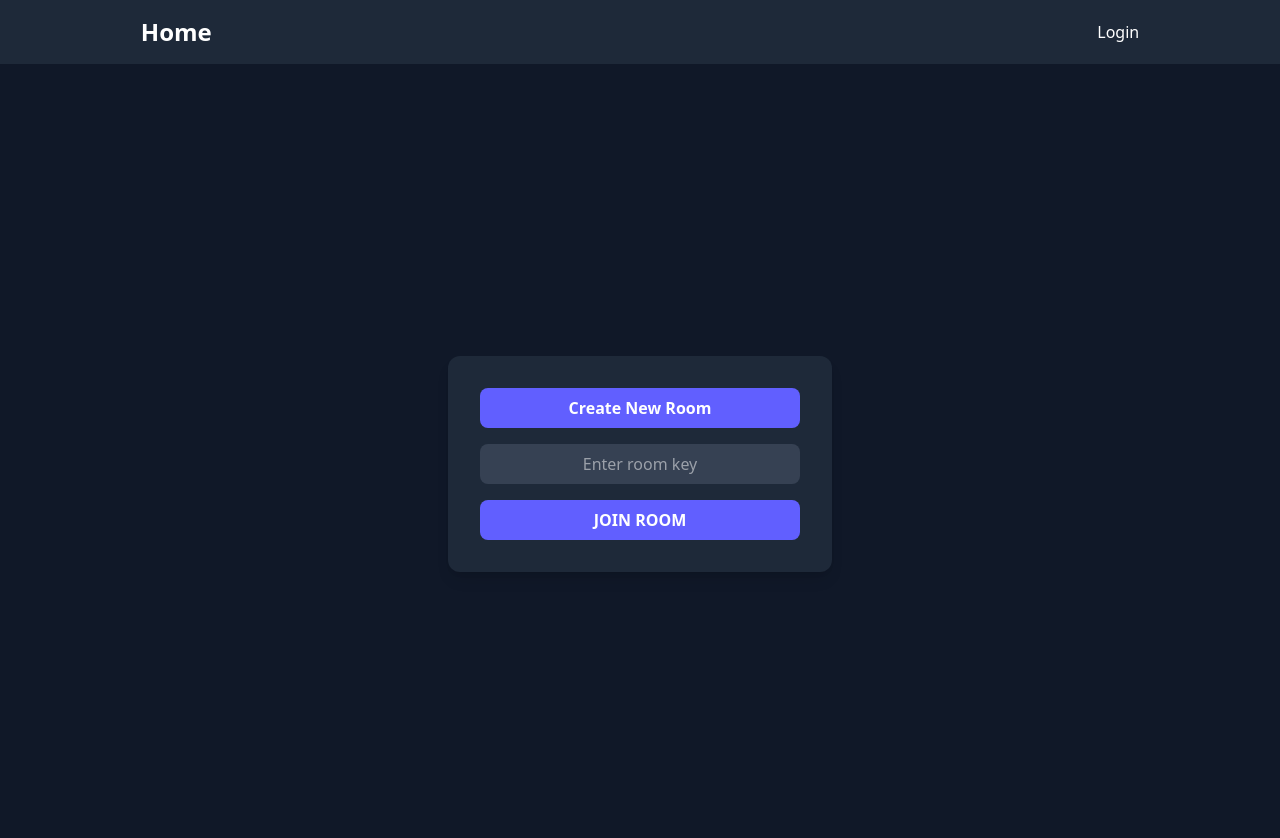
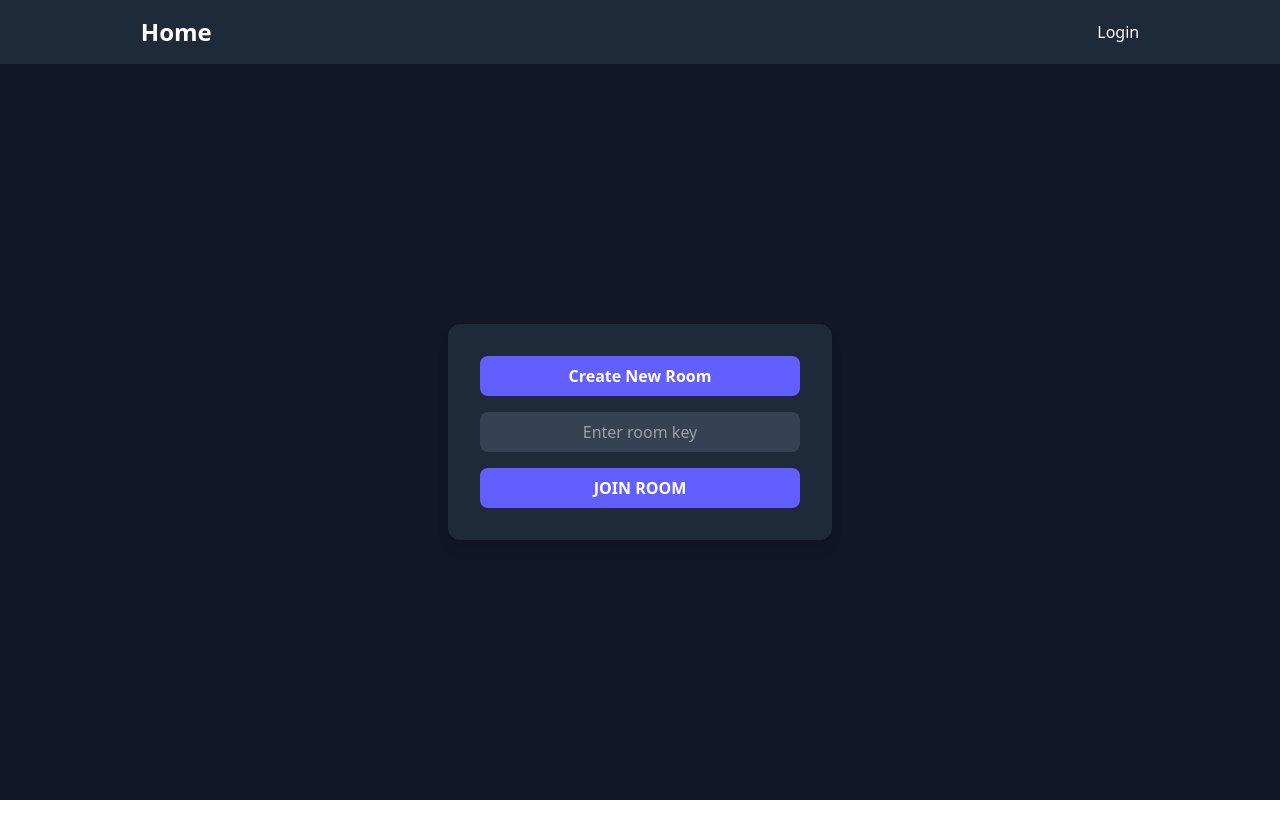
Before and after one commit to harshavardanan/Collaborative-editor, a React (Vite) app in the folder client/: page / in a window 1280 px wide. Shown: the top 838 px of the page. After the commit the page ends 800 px from the top, so only its background shows below. Built offline with nearby package versions, Linux system fonts and the light colour scheme; no server answers.

Commit message:
some fixing done in styles

```diff
--- a/client/src/App.tsx
+++ b/client/src/App.tsx
@@ -14,13 +14,20 @@ export default function App() {
 
   return (
     <Router>
-      <div>
-        <Toaster position="top-right" />
+      {/* Global Toast Notifications */}
+      <Toaster position="top-right" />
+
+      {/* Full-page wrapper */}
+      <div className="min-h-screen flex flex-col bg-gray-900 text-white">
+        {/* Navbar */}
         <Navbar />
-        <Routes>
-          <Route path="/" element={<Home />} />
-          <Route path="/editor/:roomId" element={<SocketConfig />} />
-        </Routes>
+
+        {/* Content Wrapper */}
+        <div className="flex-grow flex items-center justify-center p-6">
+          <Routes>
+            <Route path="/" element={<Home />} />
+          </Routes>
+        </div>
       </div>
     </Router>
   );
--- a/client/src/Home.tsx
+++ b/client/src/Home.tsx
@@ -47,7 +47,7 @@ export default function Home() {
   };
 
   return (
-    <div className="flex items-center justify-center h-screen bg-gray-900">
+    <div className="flex items-center w-full justify-center h-full bg-gray-900">
       {currentRoom ? (
         <SocketConfig userData={userData} roomName={currentRoom.roomId} />
       ) : (
--- a/client/src/components/SocketConfig.tsx
+++ b/client/src/components/SocketConfig.tsx
@@ -87,7 +87,6 @@ const SocketConfig: React.FC<SocketConfigProps> = ({ userData, roomName }) => {
 
   return (
     <div className="flex flex-col items-center justify-start w-full bg-gray-900 h-screen overflow-hidden">
-      {/* Header Section */}
       <div className="w-full bg-gray-800 p-4 border-b border-gray-700 sticky top-0 z-50">
         <div className="flex items-center justify-between max-w-4xl mx-auto">
           <h2 className="text-2xl font-semibold text-indigo-400">
@@ -101,13 +100,8 @@ const SocketConfig: React.FC<SocketConfigProps> = ({ userData, roomName }) => {
           </button>
         </div>
       </div>
-
-      {/* Editor Section */}
-      <div className="w-full max-w-4xl mx-auto p-6 overflow-y-auto flex-1">
-        <TextEditor editorData={editorData} setEditorData={sendChanges} />
-      </div>
+      <TextEditor editorData={editorData} setEditorData={sendChanges} />
     </div>
   );
 };
-
 export default SocketConfig;
```
